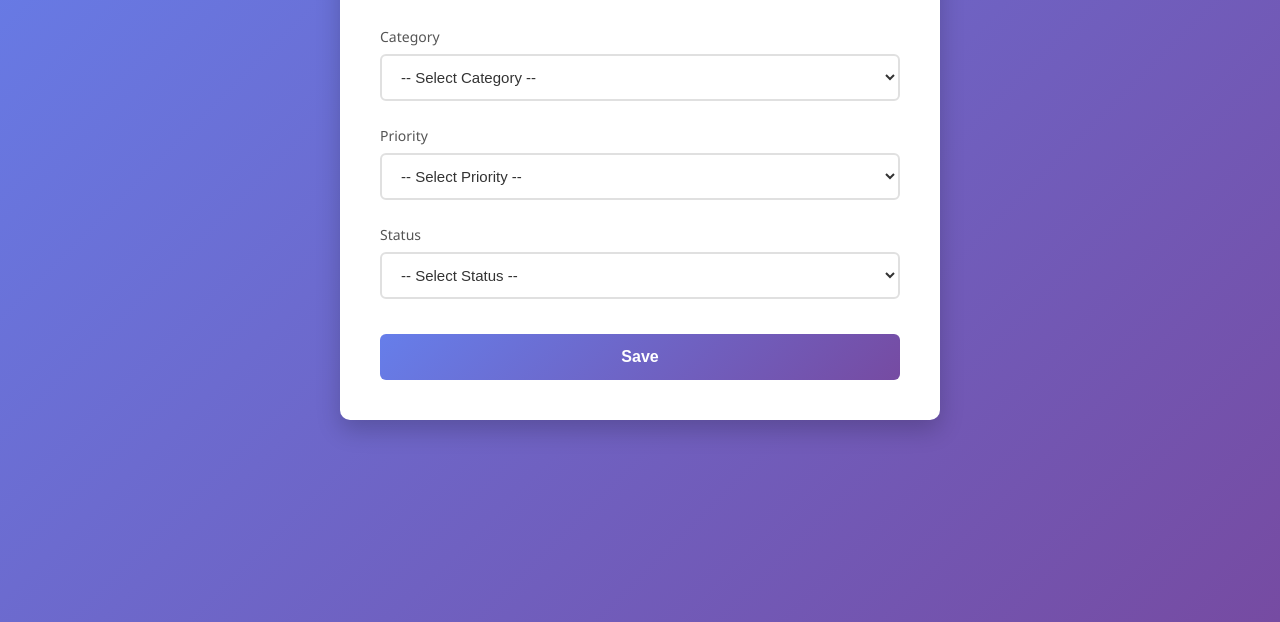
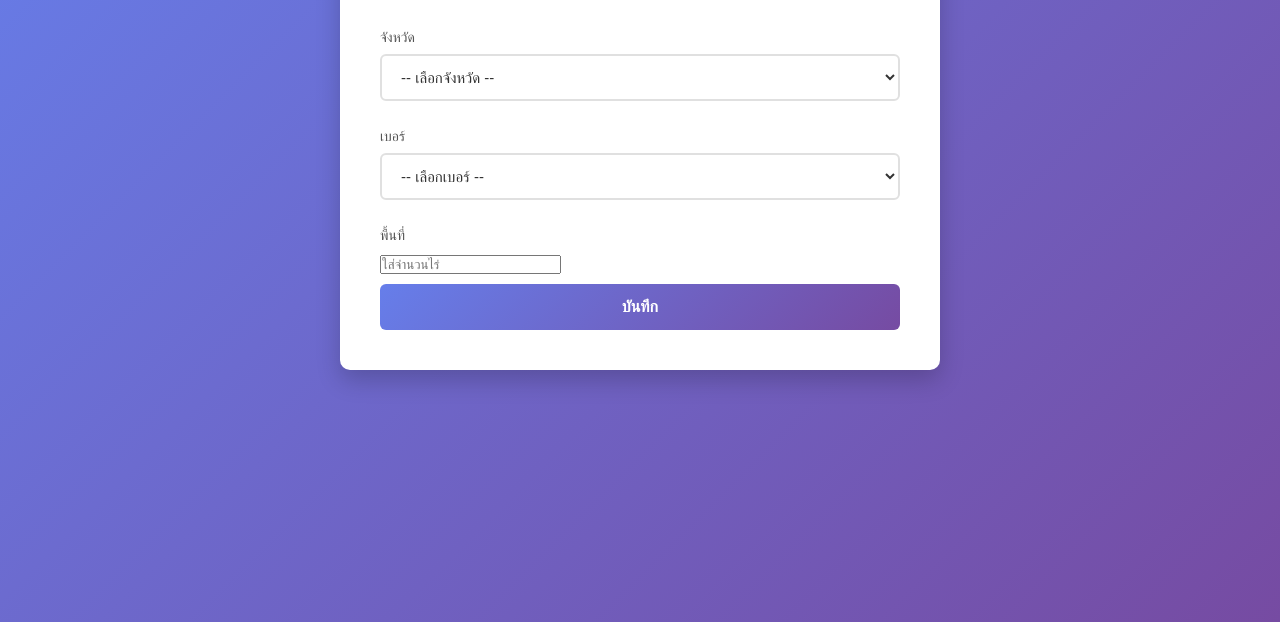
Before and after one commit to byuranann/fieldsum, a plain HTML site: page index.html in a window 1280 px wide. Shown: the part 178-800 px from the top of the page. Drawn offline with Linux system fonts and the light colour scheme; no server answers.

Commit message:
Translate form labels and button to Thai

```diff
--- a/index.html
+++ b/index.html
@@ -22,37 +22,43 @@
 
             <form id="dataForm">
                 <div class="form-group">
-                    <label for="category">Category</label>
+                    <label for="category">จังหวัด</label>
                     <select id="category" name="category" required>
-                        <option value="">-- Select Category --</option>
-                        <option value="A">Category A</option>
-                        <option value="B">Category B</option>
-                        <option value="C">Category C</option>
+                        <option value="">-- เลือกจังหวัด --</option>
+                        <option value="ตาก">ตาก</option>
+                        <option value="สุพรรณบุรี">สุพรรณบุรี</option>
+                        <option value="ชัยภูมิ">ชัยภูมิ</option>
+                        <option value="สุโขทัย">สุโขทัย</option>
+                        <option value="กำแพงเพชร">กำแพงเพชร</option>
+                        <option value="นครราชสีมา">นครราชสีมา</option>
+                        <option value="แพร่">แพร่</option>
+                        <option value="ลำพูน">ลำพูน</option>
+                        <option value="ลำปาง">ลำปาง</option>
                     </select>
                 </div>
 
                 <div class="form-group">
-                    <label for="priority">Priority</label>
+                    <label for="priority">เบอร์</label>
                     <select id="priority" name="priority" required>
-                        <option value="">-- Select Priority --</option>
-                        <option value="High">High</option>
-                        <option value="Medium">Medium</option>
-                        <option value="Low">Low</option>
+                        <option value="">-- เลือกเบอร์ --</option>
+                        <option value="#51">#51</option>
+                        <option value="#71">#71</option>
+                        <option value="#55">#55</option>
+                        <option value="#57">#57</option>
+                        <option value="#60">#60</option>
+                        <option value="#61">#61</option>
+                        <option value="#63">#63</option>
+                        <option value="#SB04">#SB04</option>
                     </select>
                 </div>
 
-                <div class="form-group">
-                    <label for="status">Status</label>
-                    <select id="status" name="status" required>
-                        <option value="">-- Select Status --</option>
-                        <option value="Active">Active</option>
-                        <option value="Pending">Pending</option>
-                        <option value="Completed">Completed</option>
-                    </select>
+                <div class="input">
+                    <label for="status">พื้นที่</label>
+                    <input type="text" id="status" name="status" required placeholder="ใส่จำนวนไร่">
                 </div>
 
                 <button type="submit" class="save-btn" id="saveBtn">
-                    Save
+                    บันทึก
                 </button>
             </form>
 
```
